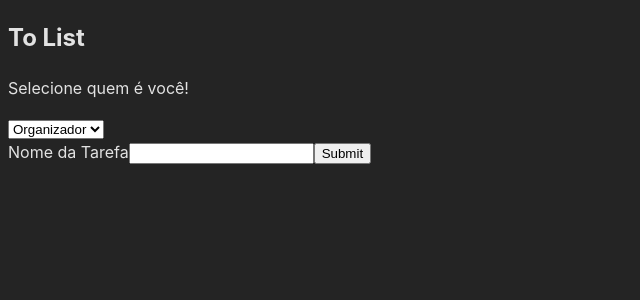
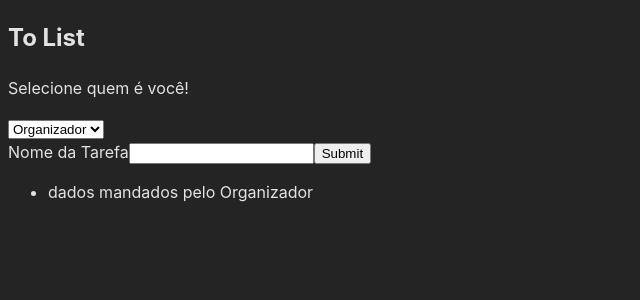
Before and after one commit to Penedok/to-list, a React (Vite) app: page / in a window 1280 px wide. Shown: the top 300 px of the page, without its empty margins (0-640 px from the left). Built offline with nearby package versions, Linux system fonts and the light colour scheme.

Commit message:
testando o executador

```diff
--- a/src/App.jsx
+++ b/src/App.jsx
@@ -35,6 +35,11 @@ function App() {
 
           </form>
         </div>
+        <div >
+          <ul>
+            <li> dados mandados pelo Organizador</li>
+          </ul>
+        </div>
       </section>
 
 
```
